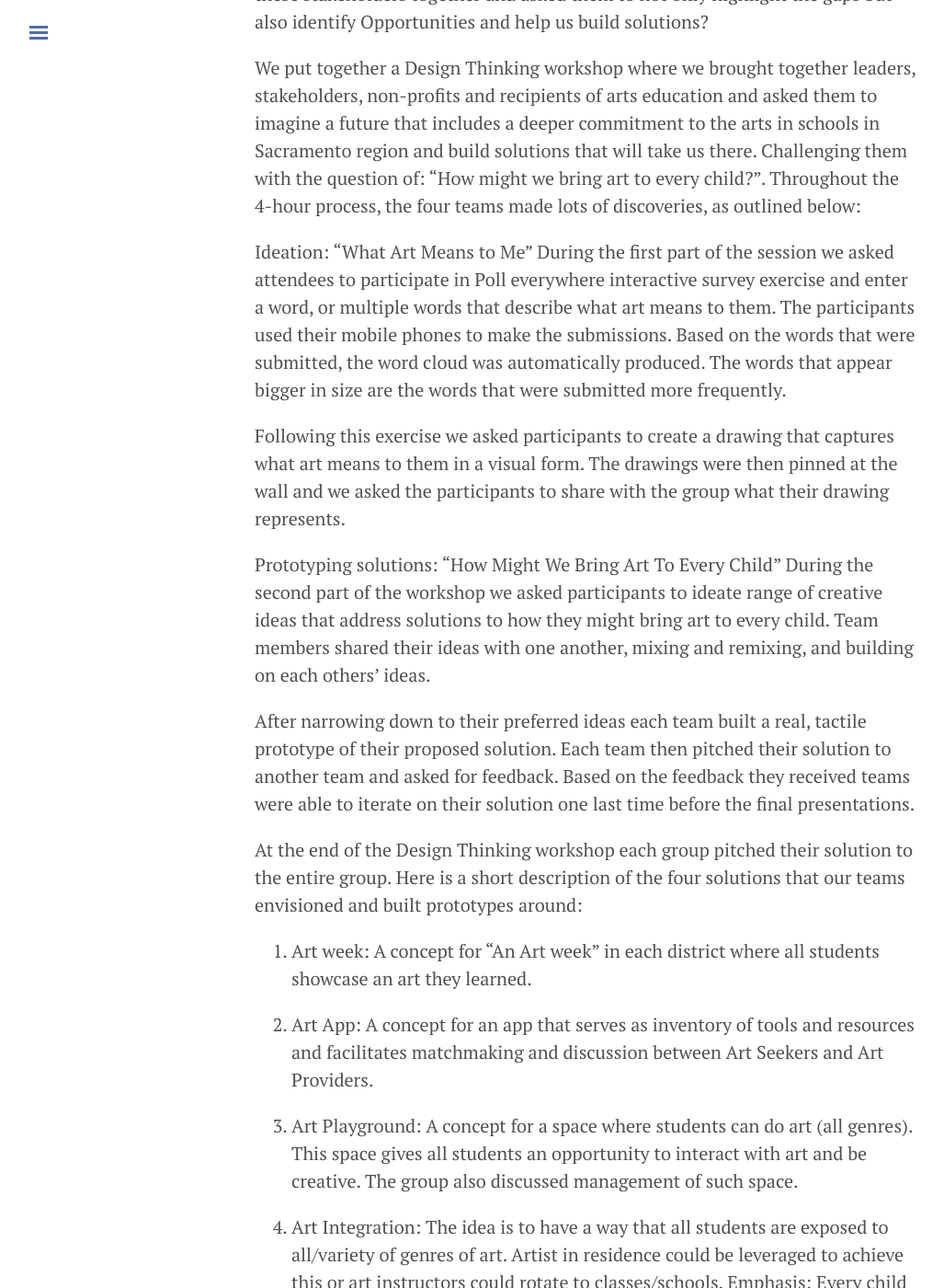
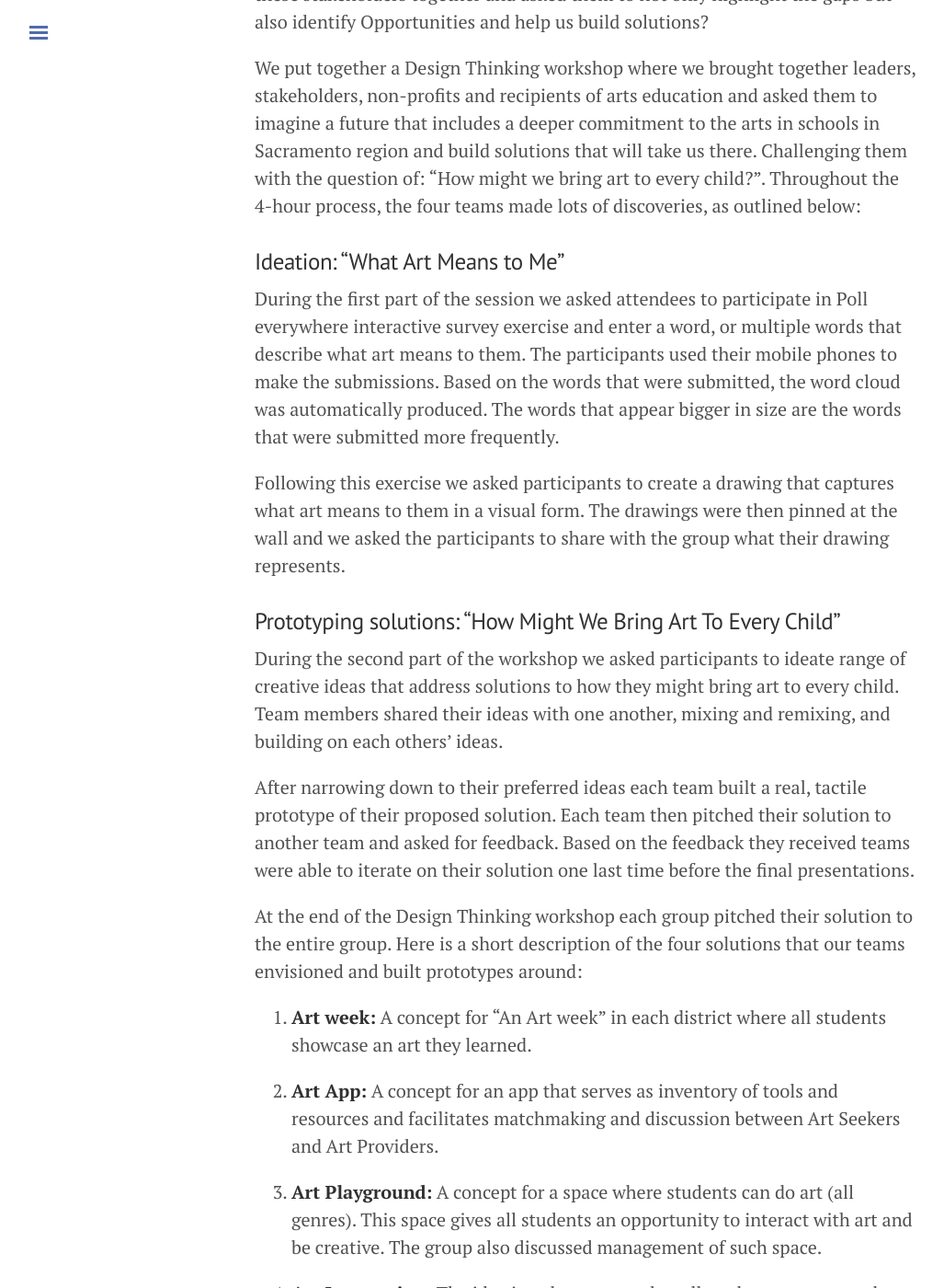
Before and after one commit to code4sac/sacarts4ALL, a Jekyll site: the page built from 5_design_thinking.md, in a window 1280 px wide and 1400 px high, scrolled down 451 px. Shown: the whole window at 92% size, without its empty margins (3-1030 px from the left). Built offline with Jekyll 4.4.1, drawn with Linux system fonts in a browser that asks for light colours; some of the changed text lies outside the part shown.

Commit message:
Added styles to DESIGN SESSIONS

```diff
--- a/5_design_thinking.md
+++ b/5_design_thinking.md
@@ -31,7 +31,7 @@ Following this exercise we asked participants to create a drawing that captures
 them in a visual form. The drawings were then pinned at the wall and we asked the participants
 to share with the group what their drawing represents.
 
-Prototyping solutions: “How Might We Bring Art To Every Child”
+<h3>Prototyping solutions: “How Might We Bring Art To Every Child”</h3>
 During the second part of the workshop we asked participants to ideate range of creative ideas
 that address solutions to how they might bring art to every child. Team members shared their
 ideas with one another, mixing and remixing, and building on each others' ideas.
@@ -45,17 +45,17 @@ At the end of the Design Thinking workshop each group pitched their solution to
 group. Here is a short description of the four solutions that our teams envisioned and built
 prototypes around:
 
-1. Art week: A concept for “An Art week” in each district where all students showcase an art
+1. <strong>Art week:</strong> A concept for “An Art week” in each district where all students showcase an art
 they learned.
 
-2. Art App: A concept for an app that serves as inventory of tools and resources and facilitates
+2. <strong>Art App:</strong> A concept for an app that serves as inventory of tools and resources and facilitates
 matchmaking and discussion between Art Seekers and Art Providers.
 
-3. Art Playground: A concept for a space where students can do art (all genres). This space
+3. <strong>Art Playground:</strong> A concept for a space where students can do art (all genres). This space
 gives all students an opportunity to interact with art and be creative. The group also discussed
 management of such space.
 
-4. Art Integration: The idea is to have a way that all students are exposed to all/variety of
+4. <strong>Art Integration:</strong> The idea is to have a way that all students are exposed to all/variety of
 genres of art. Artist in residence could be leveraged to achieve this or art instructors could rotate
 to classes/schools. Emphasis: Every child would be included no regardless of their artistic ability
 or achievement levels.
```
Also changed, not shown: other parts of 5_design_thinking.md (+1 -1 lines).
